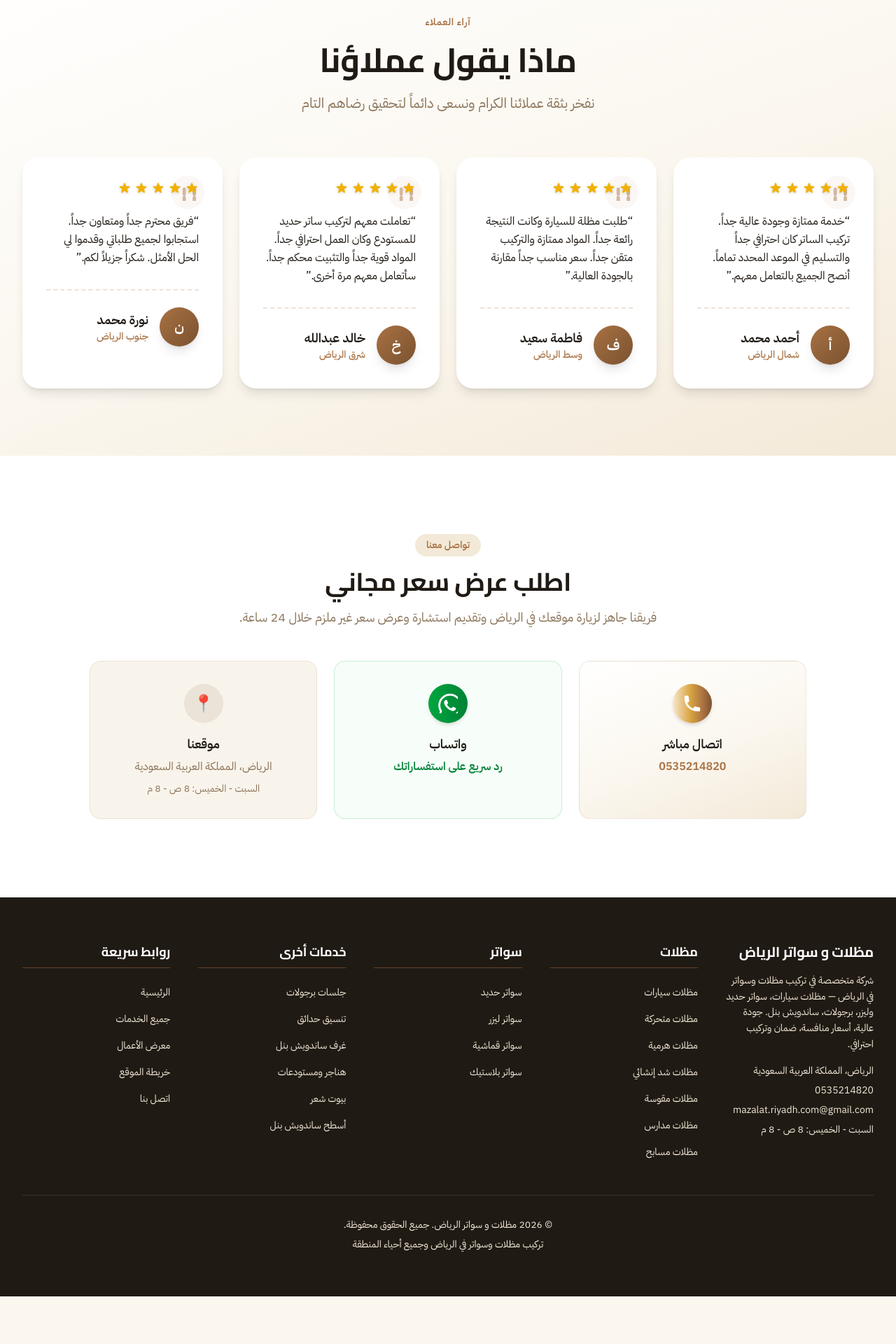
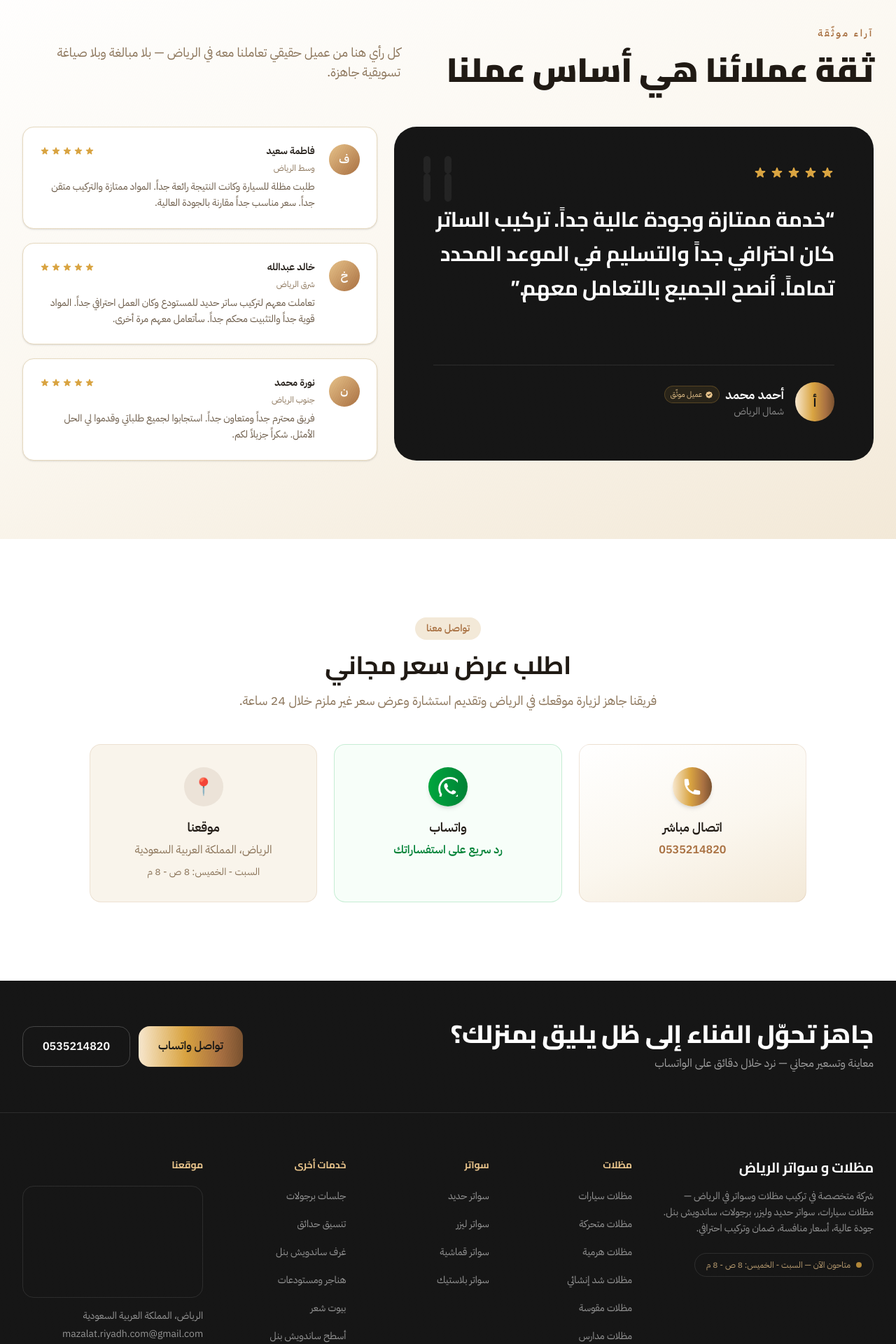
Before and after one commit to Al-Nahari/swater, a Next.js app: page / in a window 1280 px wide. Shown: the part 6880-8800 px from the top of the page at 70% size. Before the commit the page ends 8764 px from the top, so only its background shows below. Built offline with nearby package versions, Linux system fonts and the light colour scheme; grey boxes are pictures that could not be loaded.

Commit message:
redesign

```diff
--- a/components/Footer.tsx
+++ b/components/Footer.tsx
@@ -9,43 +9,60 @@ export default function Footer() {
   );
 
   const currentYear = new Date().getFullYear();
+  const mapQuery = encodeURIComponent(companyInfo.address);
 
   return (
-    <footer className="bg-coffee-espresso text-sand-light py-16">
-      <div className="container mx-auto px-4">
-        <div className="grid grid-cols-1 md:grid-cols-2 lg:grid-cols-5 gap-10 mb-12">
-          <div className="lg:col-span-1">
-            <h3 className="text-xl font-bold mb-4 text-white">{companyInfo.name}</h3>
-            <p className="text-sand-medium/90 mb-4 text-sm leading-relaxed">
+    <footer className="bg-night texture-grain text-white/70">
+      {/* شريط دعوة ختامي — قبل الأعمدة، ليكون آخر ما يقرأه الزائر فعلياً هو دعوة للتواصل */}
+      <div className="border-b border-white/10">
+        <div className="container mx-auto px-4 py-14">
+          <div className="flex flex-col lg:flex-row items-center justify-between gap-8">
+            <div className="text-center lg:text-right">
+              <h3 className="font-display text-3xl md:text-4xl font-extrabold text-white mb-2">
+                جاهز تحوّل الفناء إلى ظل يليق بمنزلك؟
+              </h3>
+              <p className="text-white/60">معاينة وتسعير مجاني — نرد خلال دقائق على الواتساب</p>
+            </div>
+            <div className="flex gap-3 shrink-0">
+              <a
+                href={`https://wa.me/${companyInfo.whatsapp}`}
+                target="_blank"
+                rel="noopener noreferrer"
+                className="rounded-2xl bg-gradient-sun text-night px-7 py-3.5 font-bold hover:-translate-y-0.5 transition-transform duration-300"
+              >
+                تواصل واتساب
+              </a>
+              <a
+                href={`tel:${companyInfo.phone}`}
+                className="rounded-2xl border border-white/20 text-white px-7 py-3.5 font-bold hover:border-sun hover:text-sun transition-colors duration-300"
+              >
+                {companyInfo.phone}
+              </a>
+            </div>
+          </div>
+        </div>
+      </div>
+
+      <div className="container mx-auto px-4 py-16">
+        <div className="grid lg:grid-cols-[1.3fr_0.7fr_0.7fr_0.7fr_1.1fr] gap-10">
+          {/* عن الشركة — أوسع عمود، بدل التساوي الآلي */}
+          <div>
+            <h3 className="font-display text-xl font-bold mb-4 text-white">{companyInfo.name}</h3>
+            <p className="text-white/55 mb-6 text-sm leading-relaxed max-w-xs">
               {companyInfo.seoDescription}
             </p>
-            <address className="not-italic space-y-2 text-sm text-sand-medium/80">
-              <p>{companyInfo.address}</p>
-              <p>
-                <a href={`tel:${companyInfo.phone}`} className="hover:text-white transition-colors">
-                  {companyInfo.phone}
-                </a>
-              </p>
-              <p>
-                <a href={`mailto:${companyInfo.email}`} className="hover:text-white transition-colors">
-                  {companyInfo.email}
-                </a>
-              </p>
-              <p>{companyInfo.workingHours}</p>
-            </address>
+            <div className="flex items-center gap-2 text-xs text-sun-light/80 border border-white/10 rounded-full px-4 py-2 w-fit">
+              <span className="w-2 h-2 rounded-full bg-sun animate-pulse-glow" />
+              متاحون الآن — {companyInfo.workingHours}
+            </div>
           </div>
 
           <div>
-            <h4 className="text-lg font-bold mb-5 text-white border-b border-coffee-medium/50 pb-2">
-              مظلات
-            </h4>
-            <ul className="space-y-2.5">
+            <h4 className="text-sm font-bold mb-5 text-sun-light tracking-wide">مظلات</h4>
+            <ul className="space-y-3">
               {canopies.map((service) => (
                 <li key={service.id}>
-                  <Link
-                    href={`/${service.slug}`}
-                    className="text-sand-medium/80 hover:text-coffee-light transition-colors text-sm"
-                  >
+                  <Link href={`/${service.slug}`} className="text-white/55 hover:text-white transition-colors text-sm">
                     {service.shortTitle}
                   </Link>
                 </li>
@@ -54,16 +71,11 @@ export default function Footer() {
           </div>
 
           <div>
-            <h4 className="text-lg font-bold mb-5 text-white border-b border-coffee-medium/50 pb-2">
-              سواتر
-            </h4>
-            <ul className="space-y-2.5">
+            <h4 className="text-sm font-bold mb-5 text-sun-light tracking-wide">سواتر</h4>
+            <ul className="space-y-3">
               {shades.map((service) => (
                 <li key={service.id}>
-                  <Link
-                    href={`/${service.slug}`}
-                    className="text-sand-medium/80 hover:text-coffee-light transition-colors text-sm"
-                  >
+                  <Link href={`/${service.slug}`} className="text-white/55 hover:text-white transition-colors text-sm">
                     {service.shortTitle}
                   </Link>
                 </li>
@@ -72,60 +84,49 @@ export default function Footer() {
           </div>
 
           <div>
-            <h4 className="text-lg font-bold mb-5 text-white border-b border-coffee-medium/50 pb-2">
-              خدمات أخرى
-            </h4>
-            <ul className="space-y-2.5">
+            <h4 className="text-sm font-bold mb-5 text-sun-light tracking-wide">خدمات أخرى</h4>
+            <ul className="space-y-3">
               {additional.slice(0, 6).map((service) => (
                 <li key={service.id}>
-                  <Link
-                    href={`/${service.slug}`}
-                    className="text-sand-medium/80 hover:text-coffee-light transition-colors text-sm"
-                  >
+                  <Link href={`/${service.slug}`} className="text-white/55 hover:text-white transition-colors text-sm">
                     {service.shortTitle}
                   </Link>
                 </li>
               ))}
-            </ul>
-          </div>
-
-          <div>
-            <h4 className="text-lg font-bold mb-5 text-white border-b border-coffee-medium/50 pb-2">
-              روابط سريعة
-            </h4>
-            <ul className="space-y-2.5">
               <li>
-                <Link href="/" className="text-sand-medium/80 hover:text-coffee-light transition-colors text-sm">
-                  الرئيسية
-                </Link>
-              </li>
-              <li>
-                <Link href="/#services" className="text-sand-medium/80 hover:text-coffee-light transition-colors text-sm">
-                  جميع الخدمات
-                </Link>
-              </li>
-              <li>
-                <Link href="/gallery" className="text-sand-medium/80 hover:text-coffee-light transition-colors text-sm">
+                <Link href="/gallery" className="text-white/55 hover:text-white transition-colors text-sm">
                   معرض الأعمال
-                </Link>
-              </li>
-              <li>
-                <a href="/sitemap.xml" className="text-sand-medium/80 hover:text-coffee-light transition-colors text-sm">
-                  خريطة الموقع
-                </a>
-              </li>
-              <li>
-                <Link href="/#contact" className="text-sand-medium/80 hover:text-coffee-light transition-colors text-sm">
-                  اتصل بنا
                 </Link>
               </li>
             </ul>
           </div>
+
+          {/* خريطة تفاعلية بدل عمود روابط رابع متكرر الشكل */}
+          <div>
+            <h4 className="text-sm font-bold mb-5 text-sun-light tracking-wide">موقعنا</h4>
+            <div className="rounded-2xl overflow-hidden border border-white/10 h-40 mb-4">
+              <iframe
+                title="موقع الشركة على الخريطة"
+                src={`https://maps.google.com/maps?q=${mapQuery}&output=embed`}
+                className="w-full h-full grayscale-[40%] contrast-125"
+                loading="lazy"
+                referrerPolicy="no-referrer-when-downgrade"
+              />
+            </div>
+            <address className="not-italic space-y-1.5 text-sm text-white/55">
+              <p>{companyInfo.address}</p>
+              <p>
+                <a href={`mailto:${companyInfo.email}`} className="hover:text-white transition-colors">
+                  {companyInfo.email}
+                </a>
+              </p>
+            </address>
+          </div>
         </div>
 
-        <div className="border-t border-white/10 pt-8 text-center text-sm text-sand-medium/70">
+        <div className="border-t border-white/10 mt-14 pt-8 flex flex-col md:flex-row items-center justify-between gap-4 text-xs text-white/40">
           <p>© {currentYear} {companyInfo.name}. جميع الحقوق محفوظة.</p>
-          <p className="mt-2">تركيب مظلات وسواتر في الرياض وجميع أحياء المنطقة</p>
+          <p>تركيب مظلات وسواتر في الرياض وجميع أحياء المنطقة</p>
         </div>
       </div>
     </footer>
--- a/components/Testimonials.tsx
+++ b/components/Testimonials.tsx
@@ -3,75 +3,93 @@
 import { testimonials } from '@/lib/data';
 
 export default function Testimonials() {
+  const [featured, ...rest] = testimonials;
+
   return (
-    <section id="testimonials" className="py-16 md:py-24 bg-gradient-desert scroll-mt-24">
+    <section id="testimonials" className="py-20 md:py-28 bg-gradient-desert scroll-mt-24 texture-grain">
       <div className="container mx-auto px-4">
-        {/* Section Header */}
-        <div className="text-center mb-16">
-          <div className="inline-block mb-4">
-            <span className="text-coffee-medium font-semibold text-sm uppercase tracking-wider">آراء العملاء</span>
+        <div className="grid lg:grid-cols-[0.55fr_0.45fr] gap-4 items-end mb-14">
+          <div>
+            <span className="text-dusk font-semibold text-sm uppercase tracking-[0.2em]">آراء موثّقة</span>
+            <h2 className="text-4xl md:text-5xl font-display font-black text-ink mt-3 leading-[1.1]">
+              ثقة عملائنا هي أساس عملنا
+            </h2>
           </div>
-          <h2 className="text-4xl md:text-5xl font-bold text-foreground mb-6">
-            ماذا يقول عملاؤنا
-          </h2>
-          <p className="text-xl text-muted-foreground max-w-2xl mx-auto">
-            نفخر بثقة عملائنا الكرام ونسعى دائماً لتحقيق رضاهم التام
+          <p className="text-lg text-muted-foreground lg:pb-2">
+            كل رأي هنا من عميل حقيقي تعاملنا معه في الرياض — بلا مبالغة وبلا صياغة تسويقية جاهزة.
           </p>
         </div>
 
-        {/* Testimonials Grid */}
-        <div className="grid md:grid-cols-2 lg:grid-cols-4 gap-6">
-          {testimonials.map((testimonial, index) => (
-            <div
-              key={index}
-              className="group relative bg-white p-8 rounded-3xl shadow-lg hover:shadow-2xl transition-all duration-500 hover:-translate-y-2 border-2 border-transparent hover:border-coffee-medium/20"
-            >
-              {/* Quote Icon */}
-              <div className="absolute top-6 right-6 w-12 h-12 bg-coffee-medium/10 rounded-full flex items-center justify-center opacity-50">
-                <svg className="w-6 h-6 text-coffee-medium" fill="currentColor" viewBox="0 0 20 20">
+        <div className="grid lg:grid-cols-[1.15fr_0.85fr] gap-6">
+          {/* الشهادة المميزة — بطاقة كبيرة بعلامة اقتباس ضخمة */}
+          {featured && (
+            <div className="relative bg-night texture-grain rounded-[2rem] p-10 md:p-14 flex flex-col justify-between overflow-hidden">
+              <svg className="absolute top-8 left-8 w-20 h-20 text-white/[0.06]" fill="currentColor" viewBox="0 0 32 32">
                 <path d="M6 30c-1.1 0-2-.9-2-2V16c0-1.1.9-2 2-2s2 .9 2 2v12c0 1.1-.9 2-2 2zm12 0c-1.1 0-2-.9-2-2V16c0-1.1.9-2 2-2s2 .9 2 2v12c0 1.1-.9 2-2 2zM6 14c-1.1 0-2-.9-2-2V6c0-1.1.9-2 2-2s2 .9 2 2v6c0 1.1-.9 2-2 2zm12 0c-1.1 0-2-.9-2-2V6c0-1.1.9-2 2-2s2 .9 2 2v6c0 1.1-.9 2-2 2z" />
               </svg>
-              </div>
 
-              {/* Stars */}
-              <div className="flex gap-1 mb-6">
-                {[...Array(testimonial.rating)].map((_, i) => (
-                  <svg
-                    key={i}
-                    className="w-5 h-5 text-yellow-500 drop-shadow-sm"
-                    fill="currentColor"
-                    viewBox="0 0 20 20"
-                  >
+              <div className="relative z-10">
+                <div className="flex gap-1 mb-8">
+                  {[...Array(featured.rating)].map((_, i) => (
+                    <svg key={i} className="w-5 h-5 text-sun" fill="currentColor" viewBox="0 0 20 20">
                       <path d="M9.049 2.927c.3-.921 1.603-.921 1.902 0l1.07 3.292a1 1 0 00.95.69h3.462c.969 0 1.371 1.24.588 1.81l-2.8 2.034a1 1 0 00-.364 1.118l1.07 3.292c.3.921-.755 1.688-1.54 1.118l-2.8-2.034a1 1 0 00-1.175 0l-2.8 2.034c-.784.57-1.838-.197-1.539-1.118l1.07-3.292a1 1 0 00-.364-1.118L2.98 8.72c-.783-.57-.38-1.81.588-1.81h3.461a1 1 0 00.951-.69l1.07-3.292z" />
                     </svg>
                   ))}
                 </div>
+                <p className="text-2xl md:text-3xl font-display font-medium text-white leading-relaxed mb-10">
+                  &ldquo;{featured.text}&rdquo;
+                </p>
+              </div>
 
-              {/* Quote */}
-              <p className="text-foreground mb-8 leading-relaxed text-base relative z-10">
-                &ldquo;{testimonial.text}&rdquo;
-              </p>
-
-              {/* Author */}
-              <div className="flex items-center gap-4 pt-6 border-t-2 border-dashed border-coffee-medium/20">
-                <div className="w-14 h-14 bg-gradient-to-br from-coffee-medium to-coffee-dark rounded-full flex items-center justify-center shadow-lg">
-                  <span className="text-white font-bold text-xl">
-                    {testimonial.name.charAt(0)}
+              <div className="relative z-10 flex items-center gap-4 pt-6 border-t border-white/10">
+                <div className="w-14 h-14 rounded-full bg-gradient-sun flex items-center justify-center shrink-0">
+                  <span className="text-night font-black text-xl">{featured.name.charAt(0)}</span>
+                </div>
+                <div>
+                  <div className="flex items-center gap-2">
+                    <p className="font-bold text-white text-lg">{featured.name}</p>
+                    <span className="inline-flex items-center gap-1 text-[11px] text-sun-light bg-sun/10 border border-sun/25 rounded-full px-2 py-0.5">
+                      <svg className="w-3 h-3" fill="currentColor" viewBox="0 0 20 20">
+                        <path fillRule="evenodd" d="M6.267 3.455a3.066 3.066 0 001.745-.723 3.066 3.066 0 013.976 0 3.066 3.066 0 001.745.723 3.066 3.066 0 012.812 2.812c.051.643.304 1.254.723 1.745a3.066 3.066 0 010 3.976 3.066 3.066 0 00-.723 1.745 3.066 3.066 0 01-2.812 2.812 3.066 3.066 0 00-1.745.723 3.066 3.066 0 01-3.976 0 3.066 3.066 0 00-1.745-.723 3.066 3.066 0 01-2.812-2.812 3.066 3.066 0 00-.723-1.745 3.066 3.066 0 010-3.976 3.066 3.066 0 00.723-1.745 3.066 3.066 0 012.812-2.812zm7.44 5.252a1 1 0 00-1.414-1.414L9 10.586 7.707 9.293a1 1 0 00-1.414 1.414l2 2a1 1 0 001.414 0l4-4z" clipRule="evenodd" />
+                      </svg>
+                      عميل موثّق
                     </span>
                   </div>
-                <div>
-                  <p className="font-bold text-foreground text-lg">
-                    {testimonial.name}
-                  </p>
-                  <p className="text-sm text-coffee-medium font-medium">
-                    {testimonial.location}
-                  </p>
+                  <p className="text-sm text-white/50">{featured.location}</p>
                 </div>
+              </div>
+            </div>
+          )}
+
+          {/* شهادات مساندة — بطاقات أصغر مرصوصة عمودياً */}
+          <div className="flex flex-col gap-5">
+            {rest.map((testimonial, index) => (
+              <div
+                key={index}
+                className="group bg-white rounded-2xl p-6 shadow-sm hover:shadow-xl transition-all duration-500 border border-border hover:border-dusk/30 flex gap-5 items-start"
+              >
+                <div className="w-11 h-11 rounded-full bg-gradient-to-br from-sun-light to-dusk flex items-center justify-center shrink-0">
+                  <span className="text-white font-bold text-base">{testimonial.name.charAt(0)}</span>
+                </div>
+                <div className="flex-1 min-w-0">
+                  <div className="flex items-center justify-between mb-1.5 gap-2">
+                    <p className="font-bold text-ink text-sm">{testimonial.name}</p>
+                    <div className="flex gap-0.5 shrink-0">
+                      {[...Array(testimonial.rating)].map((_, i) => (
+                        <svg key={i} className="w-3.5 h-3.5 text-sun" fill="currentColor" viewBox="0 0 20 20">
+                          <path d="M9.049 2.927c.3-.921 1.603-.921 1.902 0l1.07 3.292a1 1 0 00.95.69h3.462c.969 0 1.371 1.24.588 1.81l-2.8 2.034a1 1 0 00-.364 1.118l1.07 3.292c.3.921-.755 1.688-1.54 1.118l-2.8-2.034a1 1 0 00-1.175 0l-2.8 2.034c-.784.57-1.838-.197-1.539-1.118l1.07-3.292a1 1 0 00-.364-1.118L2.98 8.72c-.783-.57-.38-1.81.588-1.81h3.461a1 1 0 00.951-.69l1.07-3.292z" />
+                        </svg>
+                      ))}
+                    </div>
+                  </div>
+                  <p className="text-xs text-muted-foreground mb-2">{testimonial.location}</p>
+                  <p className="text-sm text-ink-soft leading-relaxed line-clamp-3">{testimonial.text}</p>
                 </div>
               </div>
             ))}
           </div>
         </div>
+      </div>
     </section>
   );
 }
```
Lines whose indentation alone changed are shown as unchanged.
